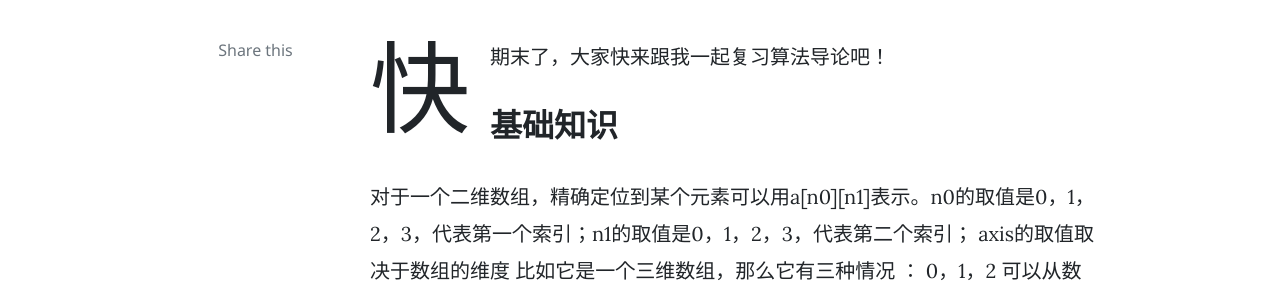
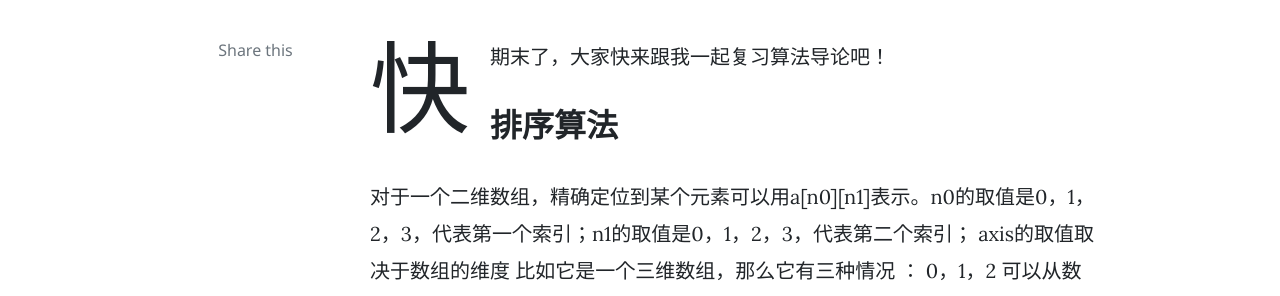
Before and after one commit to Clint-chan/CDG, a Jekyll site: the page built from _posts/2020-12-19-算法导论总复习.md, in a window 1280 px wide and 1343 px high. Shown: the part 443-739 px from the top of the window. Built offline with Jekyll 4.4.1, drawn with Linux system fonts in a browser that asks for light colours; nearby versions of some CDN libraries; comment, search, counter and statistics services are not loaded.

Commit message:
修改文件: _posts/2020-12-19-算法导论总复习.md

```diff
--- a/_posts/2020-12-19-算法导论总复习.md
+++ b/_posts/2020-12-19-算法导论总复习.md
@@ -10,7 +10,7 @@ image: assets/images/1.jpg
 
 
 
-## 基础知识
+## 排序算法
 对于一个二维数组，精确定位到某个元素可以用a[n0][n1]表示。n0的取值是0，1，2，3，代表第一个索引；n1的取值是0，1，2，3，代表第二个索引；
 axis的取值取决于数组的维度
 比如它是一个三维数组，那么它有三种情况 ： 0，1，2 可以从数学的角度理解就是三维空间有三个轴：x,y,z轴
```
